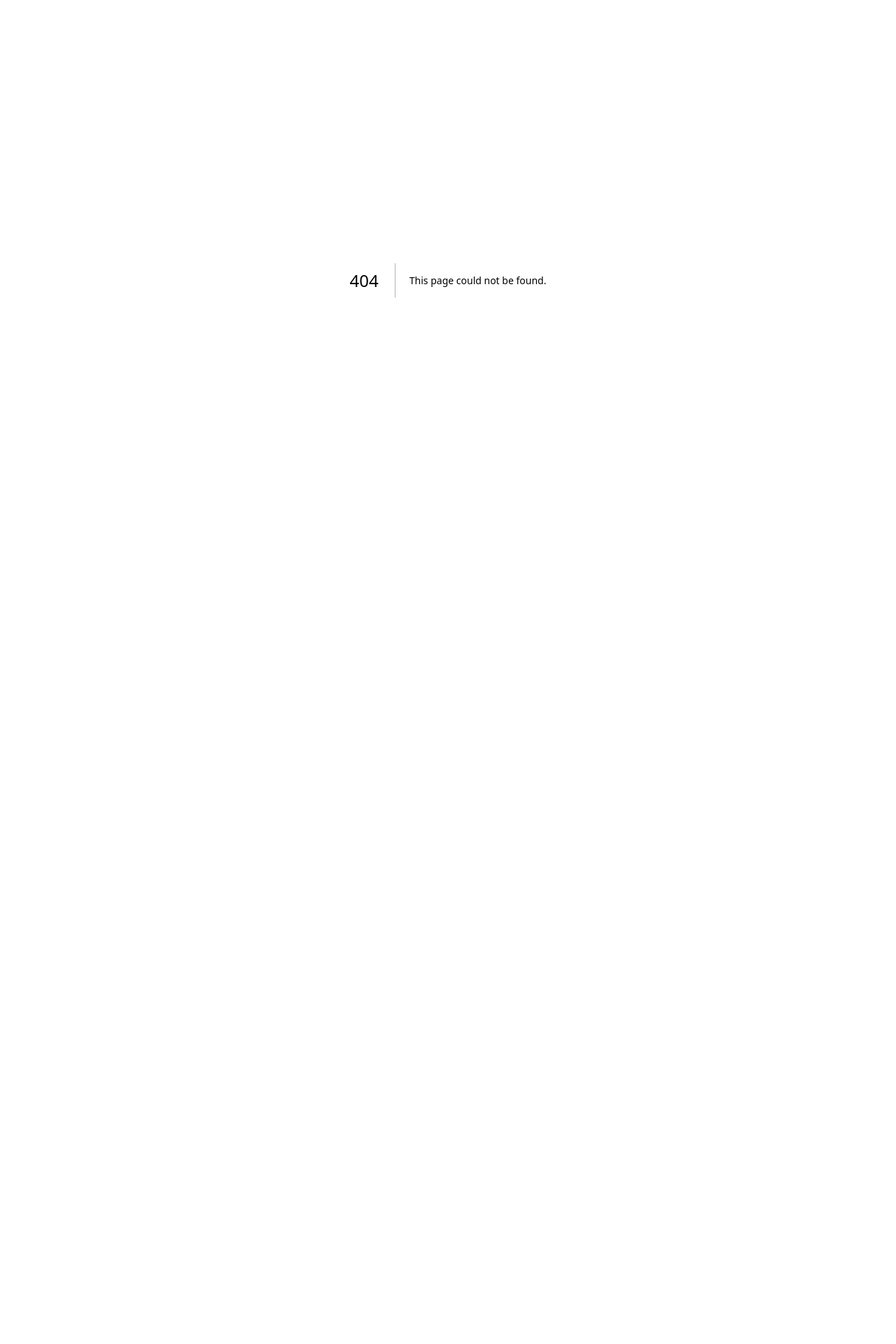
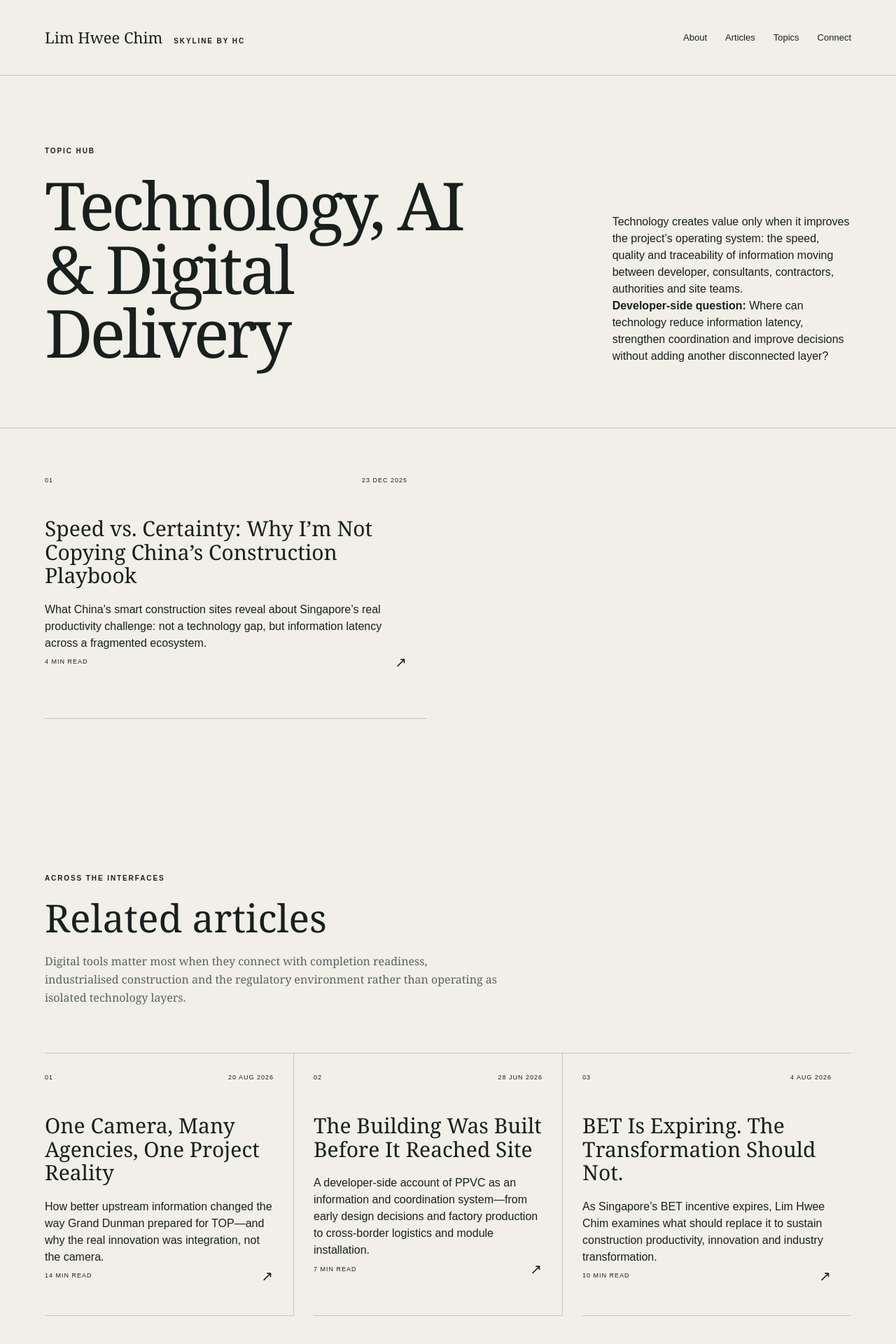
Before and after one commit to limhweechim-ops/skyline-by-hc, a Next.js app: page /topics/technology-ai-digital-delivery in a window 1280 px wide. Before the commit this address had no page. Shown: the top 1920 px of the page at 70% size. Before the commit the page ends 800 px from the top, so only its background shows below. Built offline with nearby package versions, Linux system fonts and the light colour scheme.

Commit message:
Add technology AI digital delivery topic hub

```diff
--- /dev/null
+++ b/app/topics/technology-ai-digital-delivery/page.tsx
@@ -0,0 +1,86 @@
+import type { Metadata } from "next";
+import { ArticleCard, Shell } from "../../components";
+import { articles } from "../../content";
+
+const title = "Technology, AI & Digital Delivery";
+const description =
+  "Developer-side articles on construction technology, AI, digital delivery, reality capture, BIM, data platforms and information flow in Singapore’s built environment.";
+const primaryTopic = "Technology, AI & Digital Delivery";
+const relatedSlugs = ["one-camera-many-agencies-one-project-reality","building-built-before-reached-site","bet-is-expiring"];
+
+export const metadata: Metadata = {
+  title,
+  description,
+  alternates: { canonical: "/topics/technology-ai-digital-delivery" },
+  openGraph: {
+    title,
+    description,
+    type: "website",
+    url: "/topics/technology-ai-digital-delivery",
+  },
+};
+
+export default function TechnologyAiDigitalDeliveryTopic() {
+  const primaryArticles = articles.filter(
+    (article) => article.topic === primaryTopic,
+  );
+  const relatedArticles = relatedSlugs
+    .map((slug) => articles.find((article) => article.slug === slug))
+    .filter((article): article is (typeof articles)[number] => Boolean(article));
+
+  const structuredData = {
+    "@context": "https://schema.org",
+    "@type": "CollectionPage",
+    name: title,
+    description,
+    url: "https://limhweechim.com/topics/technology-ai-digital-delivery",
+    author: {
+      "@type": "Person",
+      name: "Lim Hwee Chim",
+      url: "https://limhweechim.com/about",
+    },
+    hasPart: primaryArticles.map((article) => ({
+      "@type": "Article",
+      headline: article.title,
+      url: `https://limhweechim.com/articles/${article.slug}`,
+    })),
+  };
+
+  return (
+    <Shell>
+      <section className="page-hero split">
+        <div>
+          <p className="eyebrow">Topic hub</p>
+          <h1>{title}</h1>
+        </div>
+        <div>
+          <p>Technology creates value only when it improves the project’s operating system: the speed, quality and traceability of information moving between developer, consultants, contractors, authorities and site teams.</p>
+          <p><strong>Developer-side question:</strong> Where can technology reduce information latency, strengthen coordination and improve decisions without adding another disconnected layer?</p>
+        </div>
+      </section>
+      <section className="archive" aria-label="Technology, AI and digital delivery articles">
+        {primaryArticles.map((article, index) => (
+          <ArticleCard key={article.slug} article={article} index={index + 1} />
+        ))}
+      </section>
+      <section className="latest section-pad" aria-labelledby="technology-ai-digital-delivery-related">
+        <div className="section-head">
+          <div>
+            <p className="eyebrow">Across the interfaces</p>
+            <h2 id="technology-ai-digital-delivery-related">Related articles</h2>
+            <p className="section-intro">Digital tools matter most when they connect with completion readiness, industrialised construction and the regulatory environment rather than operating as isolated technology layers.</p>
+          </div>
+        </div>
+        <div className="article-grid">
+          {relatedArticles.map((article, index) => (
+            <ArticleCard key={article.slug} article={article} index={index + 1} />
+          ))}
+        </div>
+      </section>
+      <script
+        type="application/ld+json"
+        dangerouslySetInnerHTML={{ __html: JSON.stringify(structuredData) }}
+      />
+    </Shell>
+  );
+}
```
